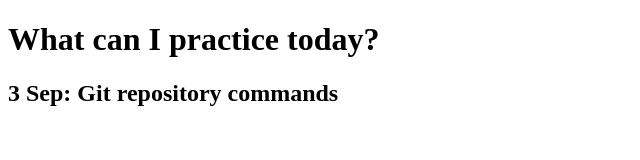
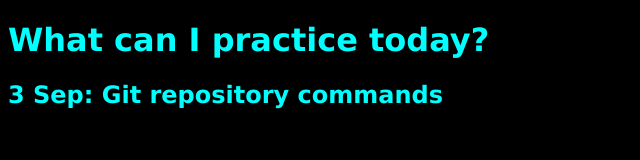
Before and after one commit to SarahsWhere/javascript-practice, a plain HTML site: page index.html in a window 1280 px wide. Shown: the whole page, without its empty margins (0-640 px from the left). Drawn offline with Linux system fonts and the light colour scheme; files that its build step writes are made by us from their sources.

Commit message:
Add index.html

```diff
--- a/index.html
+++ b/index.html
@@ -4,6 +4,7 @@
     <meta charset="UTF-8">
     <meta name="viewport" content="width=device-width, initial-scale=1.0">
     <title>JS Practice</title>
+    <link rel="stylesheet" type="text/css" href="css/style.css"
 </head>
 <script src="index.js"></script>
 <body>
--- a/style.css
+++ b/style.css
@@ -0,0 +1,5 @@
+body{
+    background-color: black;
+    color: aqua;
+    font-family: Verdana, Geneva, Tahoma, sans-serif;
+}
```
